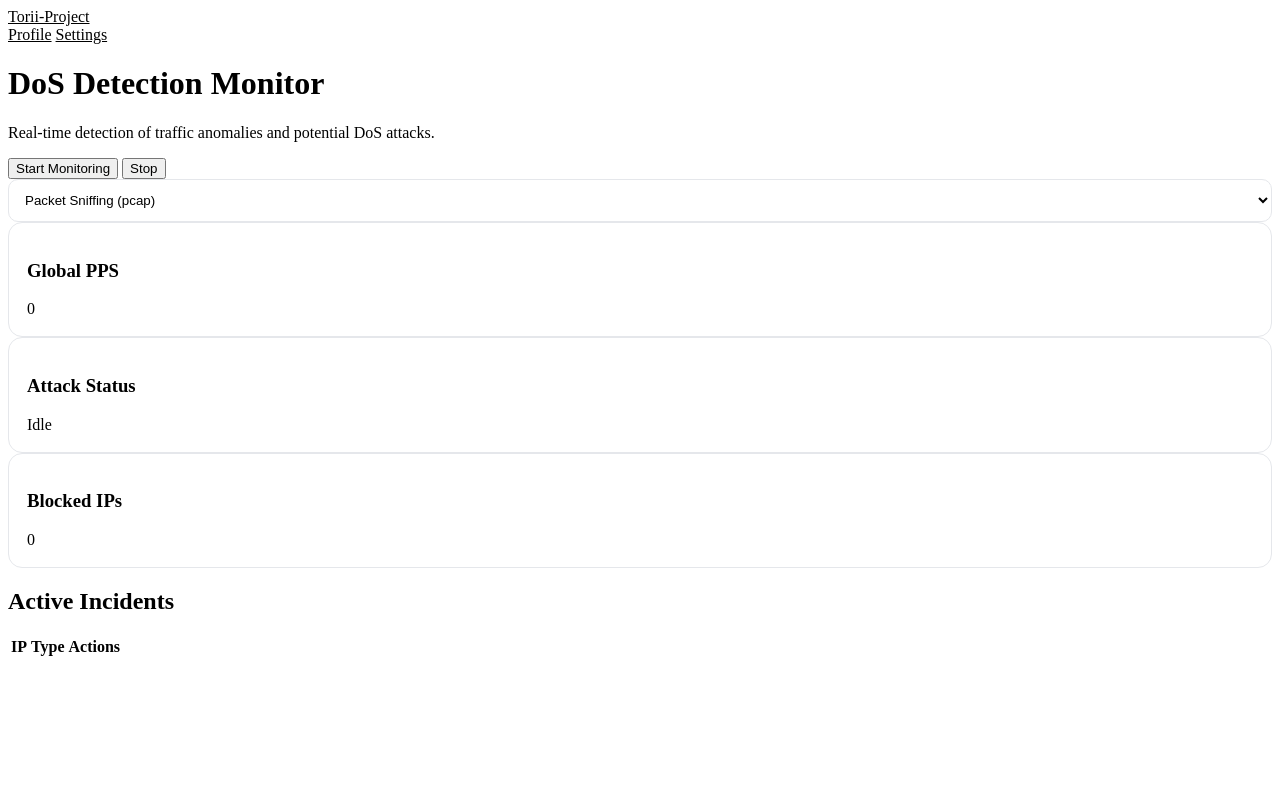
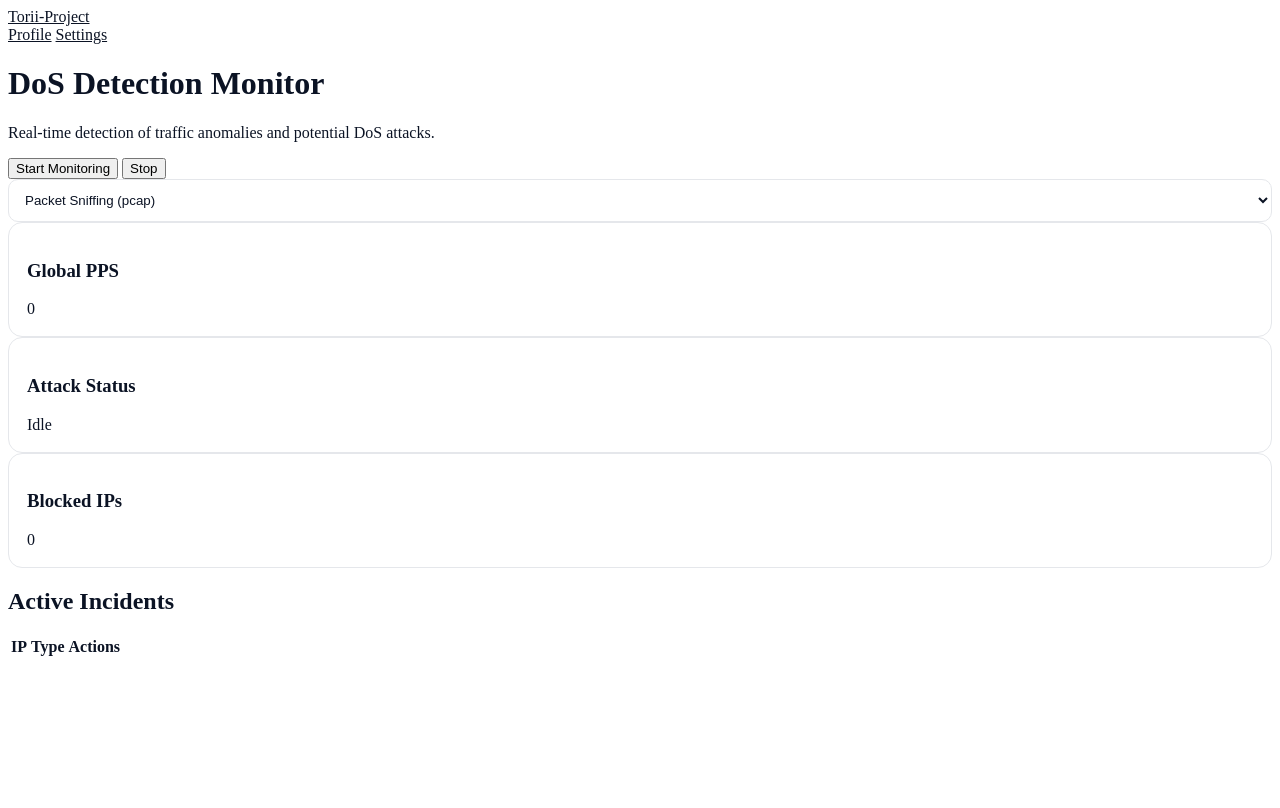
Before and after one commit to paladuguganeshnaidu/Torii-project, a Flask app: page /tool9-dos-detector.html in a window 1280 px wide. Run offline with Flask 2, Linux system fonts and the light colour scheme; lists and menus that the app fills with data are empty; some libraries are stand-ins or nearby versions.

Commit message:
style(dos): force white/light theme for DoS detector page for readability

```diff
--- a/assets/css/main.css
+++ b/assets/css/main.css
@@ -66,3 +66,16 @@ input:focus, textarea:focus, select:focus{border-color:var(--ring);box-shadow:0
 /* Results */
 .result{background:color-mix(in srgb, var(--card) 85%, #fff 15%);border:1px dashed var(--border);border-radius:10px;padding:12px;white-space:pre-wrap;min-height:68px}
 .muted{color:var(--muted)}
+
+/* Force light styling for the DoS detector tool page (use white background) */
+body.tool-page{
+	background: #ffffff;
+	color: #0b1324;
+}
+body.tool-page .card, body.tool-page .status-grid .card{
+	background: #ffffff;
+	border-color: #e5e7eb;
+	color: inherit;
+}
+body.tool-page .status-grid{background:transparent}
+body.tool-page .icon{background: radial-gradient(100% 100% at 70% 20%, #fff 0%, #f3f6fb 100%)}
```
